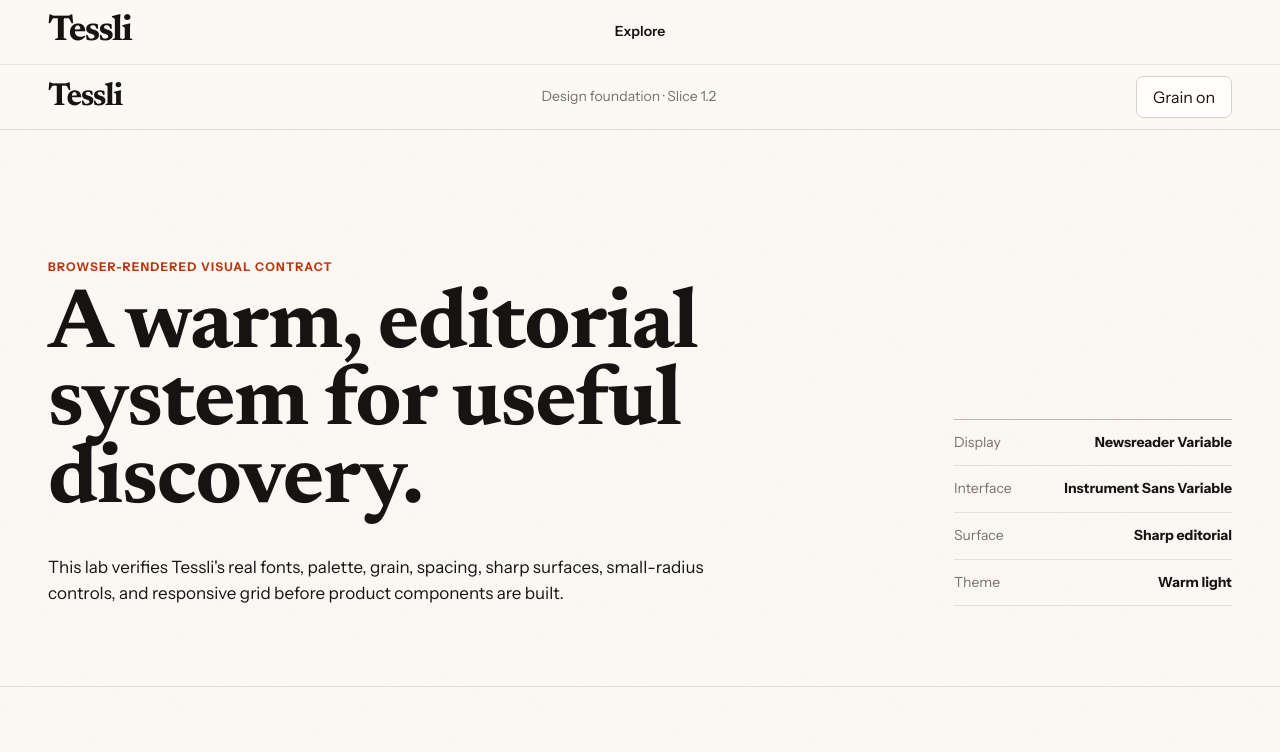
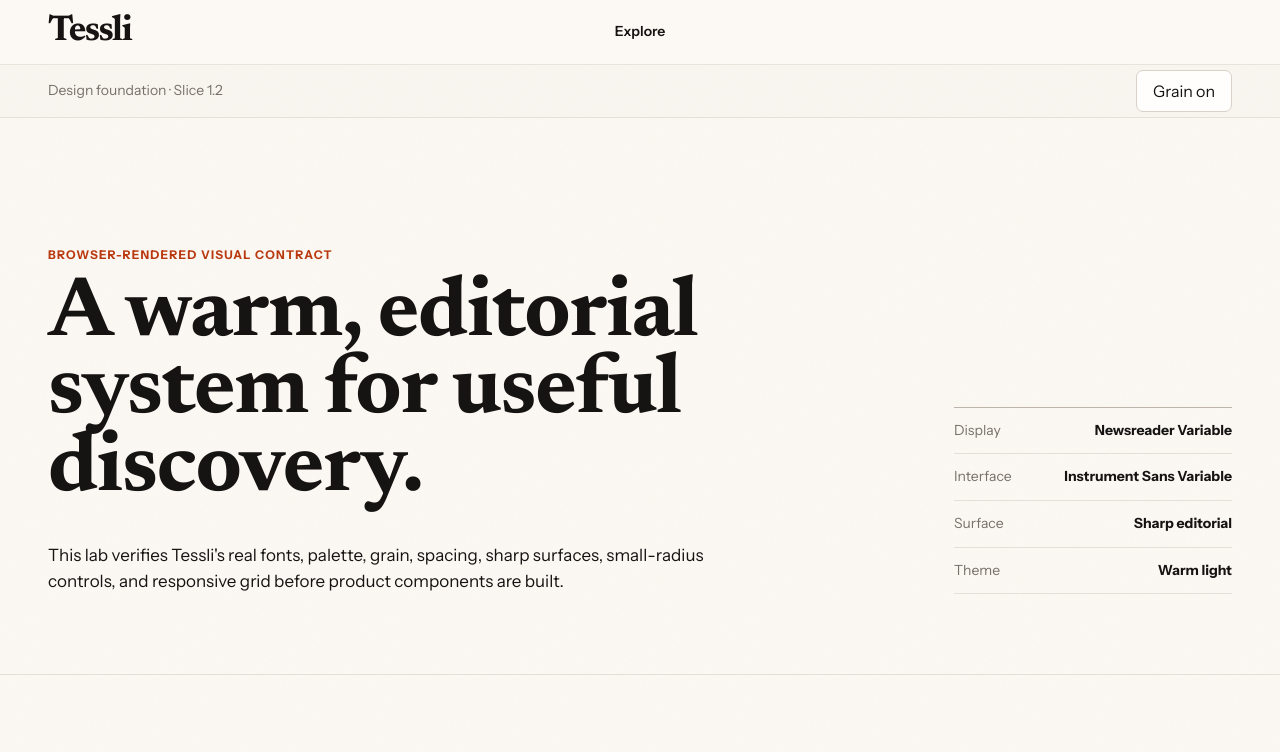
Before and after one commit to itsdeepaks/Mosaicary, a Next.js app in the folder web/: page /lab in a window 1280 px wide. Shown: the top 752 px of the page. Built offline with nearby package versions, Linux system fonts and the light colour scheme.

Commit message:
feat(web): adapt foundation lab to global header

```diff
--- a/web/app/lab/page.tsx
+++ b/web/app/lab/page.tsx
@@ -2,6 +2,7 @@ import type { CSSProperties } from "react";
 
 import { GrainToggle } from "./grain-toggle";
 import styles from "./lab.module.css";
+import toolbarStyles from "./lab-toolbar.module.css";
 
 const swatches = [
   ["Canvas", "#fcf8f3", "var(--canvas)"],
@@ -21,17 +22,16 @@ export const metadata = {
 export default function DesignFoundationLabPage() {
   return (
     <div className={styles.page}>
-      <header className={styles.topbar}>
-        <div className={`tessli-container ${styles.topbarInner}`}>
-          <span className={styles.wordmark}>Tessli</span>
-          <span className={styles.topbarMeta}>
+      <div className={toolbarStyles.toolbar}>
+        <div className={`tessli-container ${toolbarStyles.inner}`}>
+          <span className={toolbarStyles.label}>
             Design foundation · Slice 1.2
           </span>
           <GrainToggle />
         </div>
-      </header>
+      </div>
 
-      <main>
+      <main id="main-content">
         <section className={`tessli-container ${styles.intro}`}>
           <div className={`tessli-grid ${styles.introGrid}`}>
             <div className={styles.introCopy}>
```
